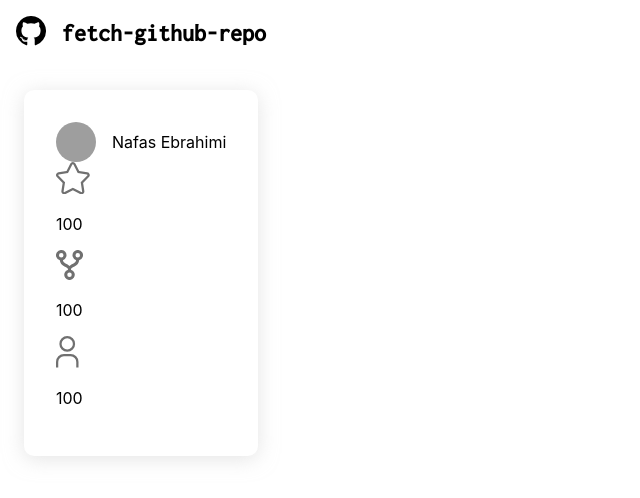
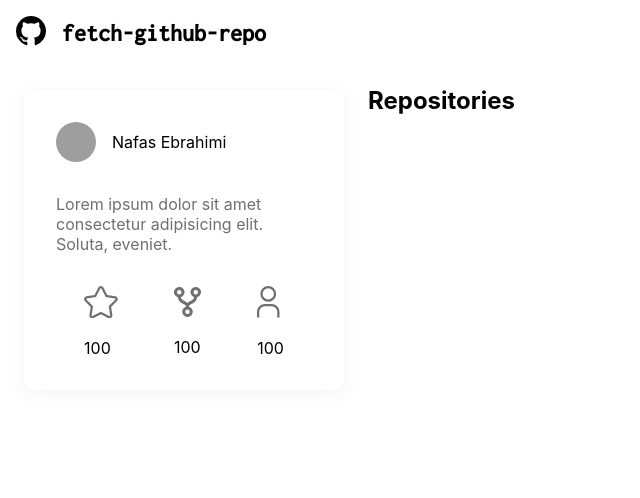
Before and after one commit to nafasebra/fetch-api-github, a React (Create React App) app: page / in a window 1280 px wide. Shown: the top 498 px of the page, without its empty margins (0-640 px from the left). Built offline with nearby package versions, Linux system fonts and the light colour scheme; grey boxes are pictures that could not be loaded.

Commit message:
change some styles

```diff
--- a/src/App.js
+++ b/src/App.js
@@ -3,6 +3,7 @@ import React from 'react';
 // import components
 import Header from './component/Header';
 import Profile from './component/profile/Profile';
+import Repositories from './component/repository/Repositories';
 
 // import css file
 import './App.css';
@@ -15,6 +16,8 @@ function App() {
 
 			<div className='d-flex'>
 				<Profile />
+
+				<Repositories />
 			</div>
 		</div>
 	)
--- a/src/component/profile/Avatar.css
+++ b/src/component/profile/Avatar.css
@@ -16,3 +16,8 @@
     height: 100%;
     object-fit: cover;
 }
+
+.avatar-aboutus{
+    padding: 2rem 0;
+    color: #707070;
+}
--- a/src/component/profile/Avatar.js
+++ b/src/component/profile/Avatar.js
@@ -12,7 +12,9 @@ const Avatar = () => {
                 </div>
                 <div className='avatar__name'>Nafas Ebrahimi</div>
             </div>
-            <div className=''></div>
+            <div className='avatar-aboutus'>
+                Lorem ipsum dolor sit amet consectetur adipisicing elit. Soluta, eveniet.
+            </div>
         </div>
     );
 }
--- a/src/component/profile/Profile.css
+++ b/src/component/profile/Profile.css
@@ -1,7 +1,9 @@
 .profile__section{
     margin: 1.5rem;
+    max-width: 25%;
     padding: 2rem;
     border-radius: 10px;
     background-color: #ffffff;
-    box-shadow: 0 3px 20px #cccccc88;
+    box-shadow: 0 3px 20px #f3f3f3;
+    transition: box-shadow 200ms;
 }
--- a/src/component/profile/ProfileInfo.js
+++ b/src/component/profile/ProfileInfo.js
@@ -1,7 +1,7 @@
 import React from 'react';
 
 //import css file
-import './InfoProfile.css';
+import './Profileinfo.css';
 
 
 const Profileinfo = () => {
@@ -21,7 +21,7 @@ const Profileinfo = () => {
                         <path id="bx-git-repo-forked" d="M8.338,13.283A7.322,7.322,0,0,0,12.969,19.4C16.5,20.744,16.5,21.8,16.5,22.5v.244a5.25,5.25,0,1,0,3,0V22.5c0-.7,0-1.756,3.531-3.1a7.327,7.327,0,0,0,4.631-6.118,5.256,5.256,0,1,0-3.026-.064A4.321,4.321,0,0,1,21.969,16.6,11.282,11.282,0,0,0,18,18.9a11.269,11.269,0,0,0-3.969-2.3,4.318,4.318,0,0,1-2.667-3.378,5.249,5.249,0,1,0-3.025.062ZM26.25,6A2.25,2.25,0,1,1,24,8.25,2.253,2.253,0,0,1,26.25,6Zm-6,21.75A2.25,2.25,0,1,1,18,25.5,2.253,2.253,0,0,1,20.25,27.75ZM9.75,6A2.25,2.25,0,1,1,7.5,8.25,2.253,2.253,0,0,1,9.75,6Z" transform="translate(-4.5 -3)" fill="#707070"/>
                     </svg>
                 </div>
-                <p className="infoprofile__number">100</p>
+                <p className="profileinfo__number">100</p>
             </div>
             <div className="infoprofile__item">
                 <div className="infoprofile__icon">
@@ -32,7 +32,7 @@ const Profileinfo = () => {
                         </g>
                     </svg>
                 </div>
-                <p className="infoprofile__number">100</p>
+                <p className="profileinfo__number">100</p>
             </div>
         </div>
     );
--- /dev/null
+++ b/src/component/profile/Profileinfo.css
@@ -0,0 +1,8 @@
+.profileinfo__section{
+    display: flex;
+    justify-content: space-around;
+    align-items: center;
+}
+.profileinfo__number{
+    margin-bottom: 0;
+}
--- a/src/component/repository/Repositories.js
+++ b/src/component/repository/Repositories.js
@@ -1,7 +1,7 @@
 import React from 'react';
 
 // import component
-import repositoryItem from './RepositoryItem';
+import RepositoryItem from './RepositoryItem';
 
 //import css file
 import "./Repositories.css"
@@ -10,7 +10,8 @@ import "./Repositories.css"
 const Repositories = () => {
     return (
         <div className="repositories__section">
-
+            <h2>Repositories</h2>
+            <RepositoryItem />
         </div>
     );
 }
```
Also changed, not shown: src/component/profile/InfoProfile.css (deleted).
